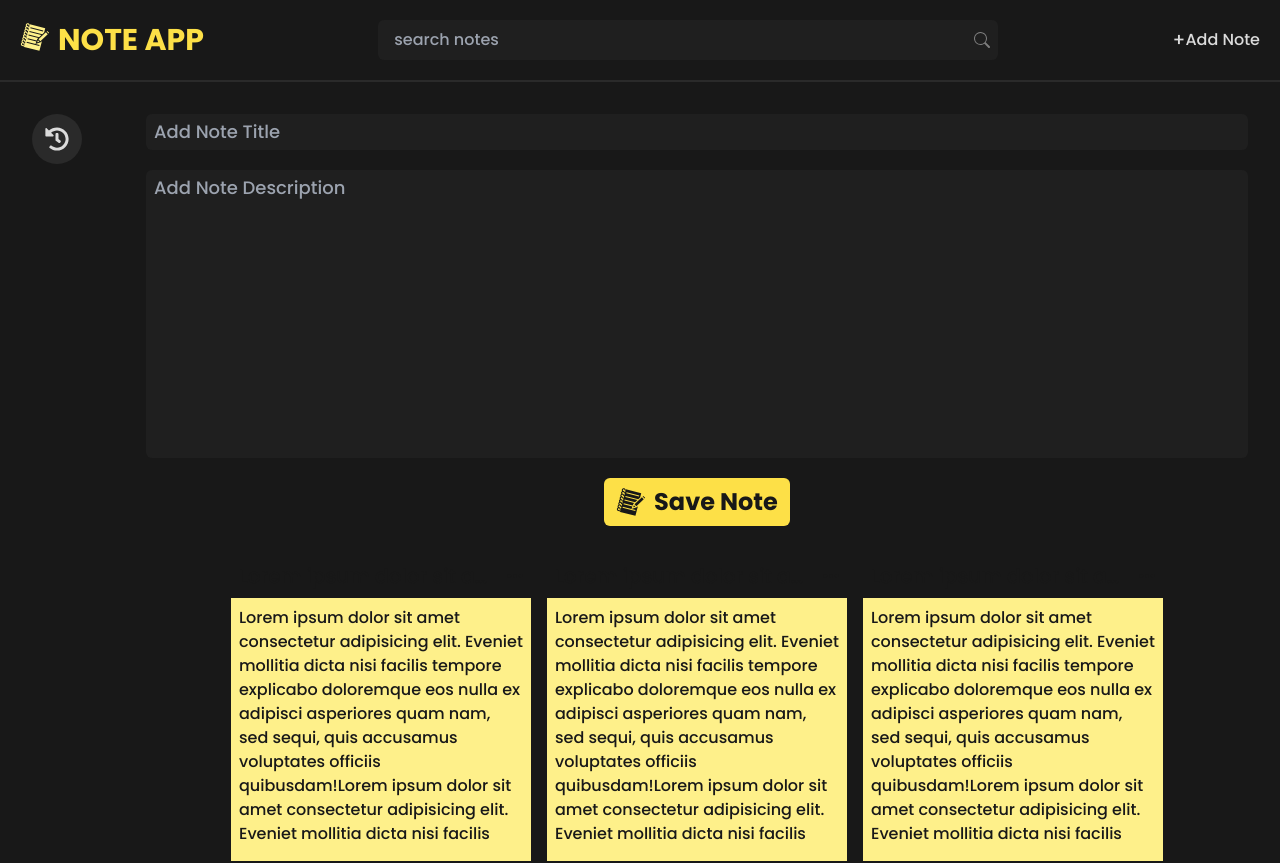
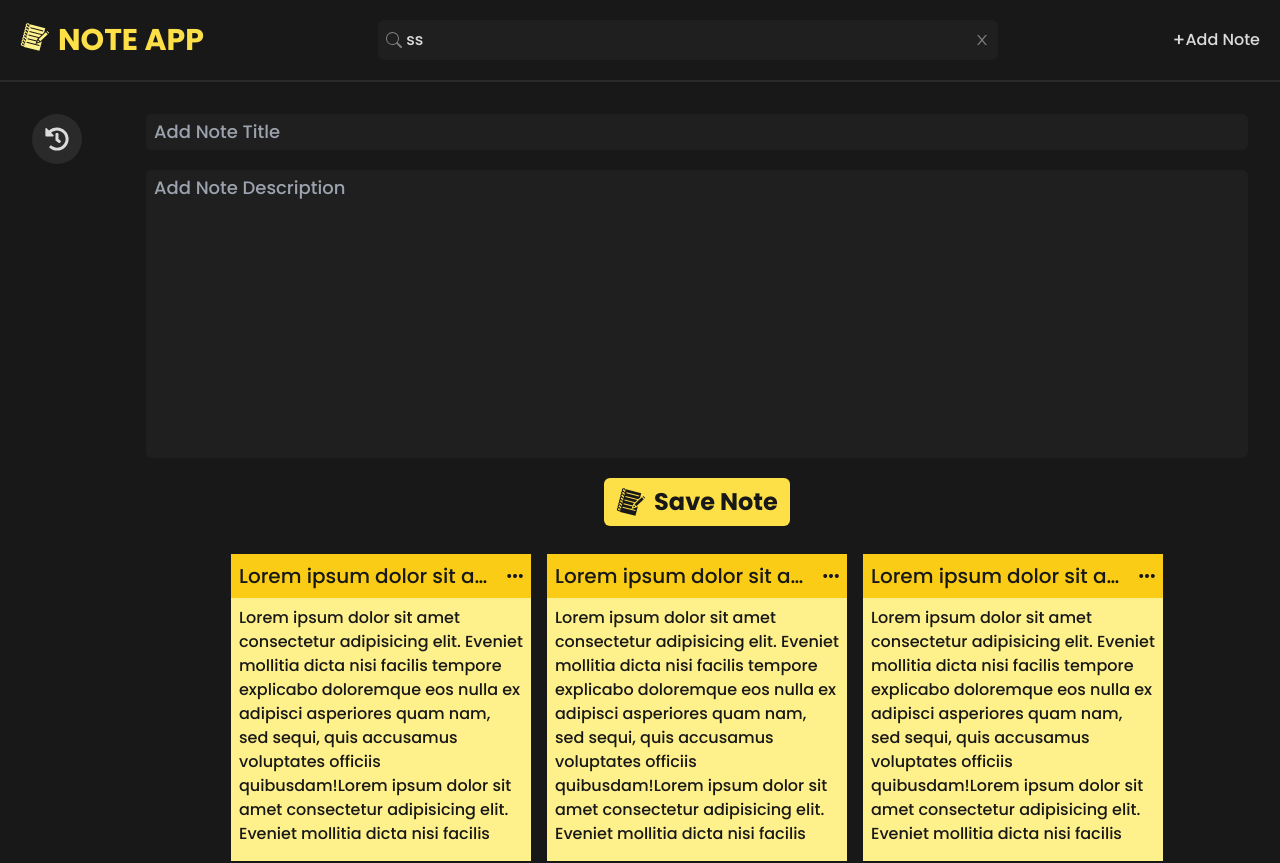
Before and after one commit to AkkiBro001/react-typescript-note-app, a React (Vite) app: page / in a window 1280 px wide. Shown: the top 863 px of the page. Built offline with nearby package versions, Linux system fonts and the light colour scheme.

Commit message:
All designing and basic functionality done

```diff
--- a/src/components/Navigation.tsx
+++ b/src/components/Navigation.tsx
@@ -1,20 +1,38 @@
+import {useState} from "react"
 import { GiNotebook } from "react-icons/gi"
 import {BsSearch} from "react-icons/bs"
+import {AiOutlineClose} from "react-icons/ai"
+
 
 function Navigation() {
+    const [search, setSearch] = useState<string>("ss")
+
+    function handleSerch(event: React.ChangeEvent<HTMLInputElement>){
+        event.preventDefault()
+        setSearch(event.target.value);
+
+    }
+
     return (
         <nav className="px-5 py-5 border-b-2 border-bdColor flex items-center justify-between sm:space-x-6 xs:space-x-3 bg-primary sticky top-0 z-50">
             <a className="logo font-bold uppercase sm:text-3xl xs:text-4xl flex space-x-2" href="/">
                 <span className="text-yellow-200"><GiNotebook /></span>
                 <span className="text-yellow-300 sm:block xs:hidden">Note App</span>
             </a>
-            <form action="" className="sm:w-1/2 xs:w-full relative">
-                <input type="text" placeholder="search notes" className="w-full py-2 pl-4 pr-7 rounded-md bg-secondary border-0" />
-                <BsSearch className="absolute right-2 top-3 cursor-pointer opacity-50 hover:opacity-100"/>
-            </form>
+            <div className="sm:w-1/2 xs:w-full relative">
+                <input type="text" placeholder="search notes" className="w-full py-2 pl-7 pr-7 rounded-md bg-secondary border-0"
+                value= {search}
+                onChange={(e:React.ChangeEvent<HTMLInputElement>)=>handleSerch(e)}
+                />
+                <button className="flex w-full cursor-default">
+                <BsSearch className="absolute left-2 top-3 opacity-50 "/>
+                {search ? <AiOutlineClose className="absolute right-2 top-3 cursor-pointer opacity-50 hover:opacity-100" onClick={()=>setSearch("")}/> : null}
+                </button>
+
+            </div>
             <button className="button flex items-center justify-center md:rounded-full xs:rounded-lg hover:bg-light hover:text-primary nav-btn">
                 <span className="text-lg">+</span>
-            <span className="md:block xs:hidden">Add Note</span>
+                <span className="md:block xs:hidden">Add Note</span>
             <span className="text-light md:hidden xs:block ml-1 text-xl sm-icon"><GiNotebook /></span>
             </button>
         </nav>
--- a/src/components/NoteCard.tsx
+++ b/src/components/NoteCard.tsx
@@ -27,22 +27,29 @@ function NoteCard() {
         setIsEdit({titleEdit: false, noteEdit: true})
     }
 
-    function submitEdit(event: React.MouseEvent<HTMLFormElement>){
+    function handleSubmitEdit(event: React.MouseEvent<HTMLFormElement | HTMLButtonElement>){
             event.preventDefault()
+    }
+
+    function handleCancleEdit(){
+        setIsEdit({titleEdit: false, noteEdit: false})
     }
 
     useEffect(()=>{
         if(isEdit.titleEdit){
             inputTitleEditRef.current?.focus()
-        }else{
+        }else if(isEdit.noteEdit){
             inputNoteEditRef.current?.focus()
         }
     },[isEdit])
 
+    //Fix Header Color Issue
+    const setColorsForNoteHeader: string = noteColor==="yellow" ? "#facc15" : noteColor==="red" ? "#f87171" : noteColor==="green" ? "#4ade80" : noteColor==="blue" ? "#60a5fa" : noteColor==="cyan" ? "#22d3ee" : "#c084fc"
 
     return (
         <div className="md:w-[300px] xs:w-full overflow-hidden shrink-0 m-2">
-            <header className={`flex p-2 text-primary relative bg-${noteColor}-400`}
+            <header className={`flex p-2 text-primary relative`}
+                style={{backgroundColor: setColorsForNoteHeader}}
                 onClick={() => {
                     if (show) setShow(false);
                 }}
@@ -56,7 +63,7 @@ function NoteCard() {
                         >Lorem ipsum dolor sit amet consectetur adipisicing elit. Magnam, a.</div>
 
                             : <form className="flex-1"
-                            onSubmit={(e:React.MouseEvent<HTMLFormElement>)=>submitEdit(e)}
+                            onSubmit={(e:React.MouseEvent<HTMLFormElement>)=>handleSubmitEdit(e)}
                             >
                                 <input className="text-xl border-0 outline-none bg-transparent w-full" defaultValue="Title" ref={inputTitleEditRef}/>
                             </form>
@@ -67,7 +74,7 @@ function NoteCard() {
                 </div>
 
 
-                {show && <div className="option absolute top-[42px] left-0">
+                {show && <div className="option absolute top-[42px] md:left-0 xs:right-0">
                     <div className="bg-secondary">
                         <div className="flex">
                             <button className="w-[50px] h-[50px] bg-yellow-200 grid place-content-center text-xl cursor-pointer" tabIndex={0} onClick={() => { handleNoteColor("yellow") }}>{noteColor === "yellow" ? <BsCheck /> : null}</button>
@@ -103,7 +110,7 @@ function NoteCard() {
                 onMouseDown={() => {
                     if (show) setShow(false);
                 }}
-                onSubmit={(e:React.MouseEvent<HTMLFormElement>)=>submitEdit(e)}
+                onSubmit={(e:React.MouseEvent<HTMLFormElement>)=>handleSubmitEdit(e)}
             >
                 <textarea cols="30" rows="10" className={`w-full border-0 outline-none bg-transparent scrollBar ${show ? 'select-none overflow-hidden' : ''}`}
                     defaultValue={"Lorem ipsum dolor sit amet consectetur adipisicing elit. Eveniet mollitia dicta nisi facilis tempore explicabo doloremque eos nulla ex adipisci asperiores quam nam, sed sequi, quis accusamus voluptates officiis quibusdam!Lorem ipsum dolor sit amet consectetur adipisicing elit. Eveniet mollitia dicta nisi facilis tempore explicabo doloremque eos nulla ex adipisci asperiores quam nam, sed sequi, quis accusamus voluptates officiis quibusdam!Lorem ipsum dolor sit amet consectetur adipisicing elit. Eveniet mollitia dicta nisi facilis tempore explicabo doloremque eos nulla ex adipisci asperiores quam nam, sed sequi, quis accusamus voluptates officiis quibusdam!"}
@@ -112,6 +119,15 @@ function NoteCard() {
                 >
 
                 </textarea>
+
+                {isEdit.titleEdit || isEdit.noteEdit ? <div className="flex items-center justify-end space-x-3">
+                    <button className="bg-red-200 px-2 py-1 rounded-lg hover:opacity-80" style={{backgroundColor: setColorsForNoteHeader}}
+                    onClick={handleSubmitEdit}
+                    >Save</button>
+                    <button className="px-2 py-1 rounded-lg bg-secondary text-light hover:bg-gray-600"
+                    onClick={handleCancleEdit}
+                    >Cancle</button>
+                </div> : null}
             </form>
         </div>
     )
--- a/src/container/NoteSection.tsx
+++ b/src/container/NoteSection.tsx
@@ -15,6 +15,11 @@ function NoteSection() {
             <NoteCard />
 
           </div>
+
+          {/* <div className="flex flex-col items-center mt-10">
+              <h2 className="text-3xl">Oops!!! No result found</h2>
+              <button className="bg-yellow-200 py-2 px-4 text-xl mt-5 text-primary font-bold rounded-md hover:bg-yellow-400">Show All Notes</button>
+          </div> */}
     </section>
 
   )
```
Also changed, not shown: src/constant/TypeGuides.ts (line endings or trailing spaces).
